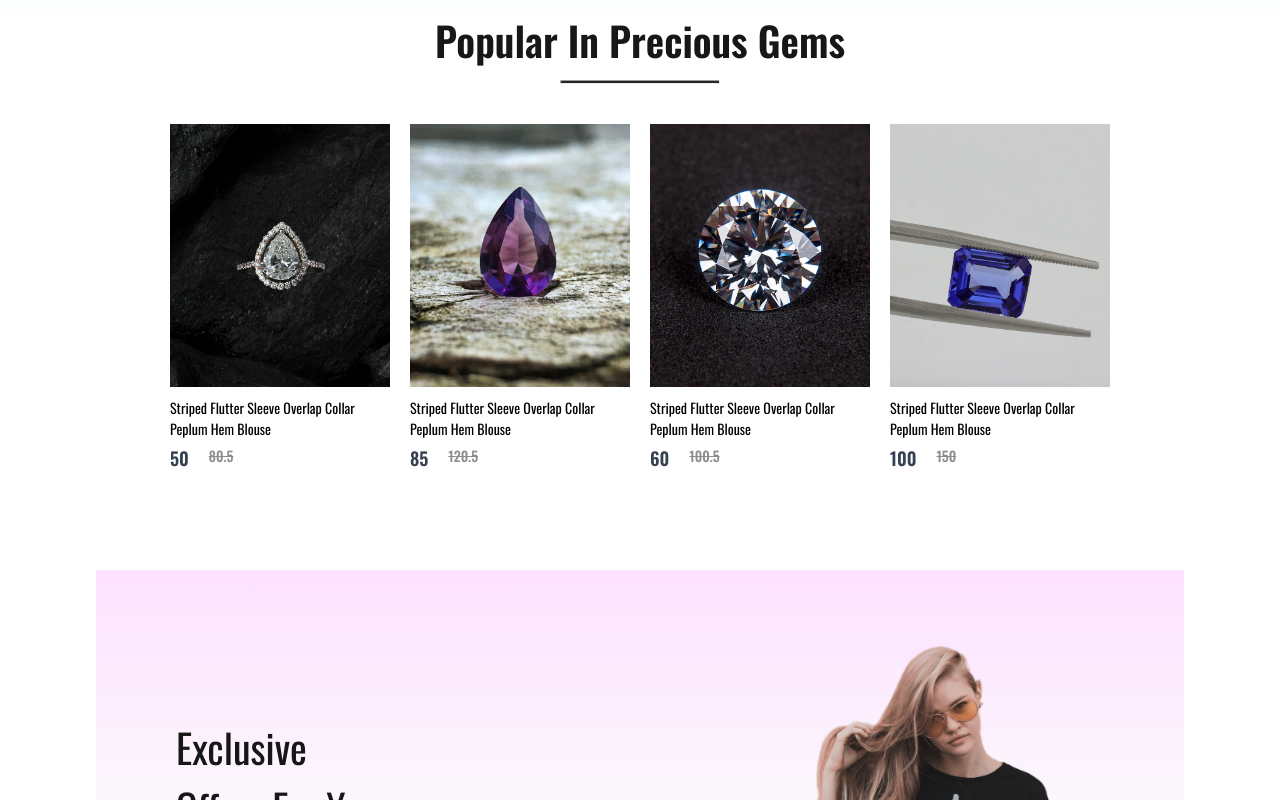
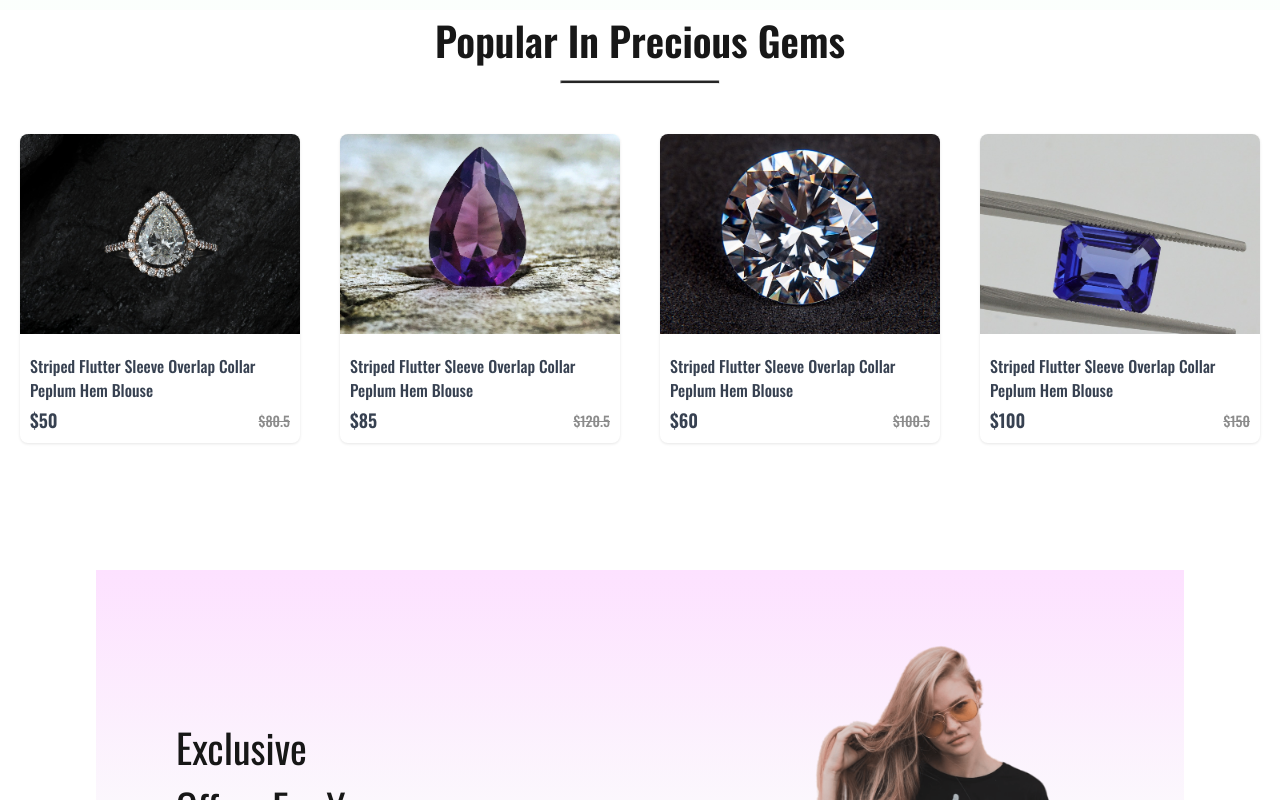
Before and after one commit to Samhan-6/gemsite, a React (Vite) app in the folder gemsite/: page / in a window 1280 px wide. Shown: the part 920-1720 px from the top of the page. Built offline with nearby package versions, Linux system fonts and the light colour scheme.

Commit message:
update item card
make our product-card more asthetic

```diff
--- a/gemsite/src/components/item/Item.css
+++ b/gemsite/src/components/item/Item.css
@@ -1,17 +1,47 @@
-.item {
-  width: 280px;
+.item-container {
+  display: flex;
+  flex-wrap: wrap;
+  justify-content: space-between;
+  width: 100%;
 }
 
-.item img {
+.item-card {
   width: 280px;
+  border-radius: 8px;
+  box-shadow: 0 1px 3px rgba(0, 0, 0, 0.1);
+  margin: 10px;
+  overflow: hidden;
+  transition: transform 0.3s ease-in-out;
 }
 
-.item p {
-  margin: 6px 0px;
+.item-card img {
+  width: 100%;
+  height: 200px;
+  object-fit: cover;
+}
+
+.item-card:hover {
+  transform: scale(1.02);
+  box-shadow: 0 5px 10px rgba(0, 0, 0, 0.15);
+  transition:
+    transform 0.3s ease-in-out,
+    box-shadow 0.3s ease-in-out;
+}
+
+.item-card-details {
+  padding: 10px;
+}
+
+.item-card-details p {
+  margin: 5px 0px;
+  color: #374151;
+  font-weight: 500;
 }
 
 .item-prices {
   display: flex;
+  justify-content: space-between;
+  align-items: center;
   gap: 20px;
 }
 
@@ -23,7 +53,7 @@
 
 .item-price-old {
   color: #8c8c8c;
-  font-size: 18px;
+  font-size: 16px;
   font-weight: 500;
   text-decoration: line-through;
 }
--- a/gemsite/src/components/item/Item.jsx
+++ b/gemsite/src/components/item/Item.jsx
@@ -3,16 +3,20 @@ import { Link } from 'react-router-dom'
 
 const Item = (props) => {
   return (
-    <div className='item'>
-      <Link to={`/product/${props.id}`}>
-        <img onClick={window.scrollTo(0, 0)} src={props.image} alt='' />
-      </Link>
-      <p>{props.name}</p>
+    <div className='item-container'>
+      <div className='item-card'>
+        <Link to={`/product/${props.id}`}>
+          <img onClick={window.scrollTo(0, 0)} src={props.image} alt='' />
+        </Link>
 
-      <div className='item-prices'>
-        <div className='item-price-new'>{props.new_price}</div>
+        <div className='item-card-details'>
+          <p>{props.name}</p>
 
-        <div className='item-price-old'>{props.old_price}</div>
+          <div className='item-prices'>
+            <div className='item-price-new'>${props.new_price}</div>
+            <div className='item-price-old'>${props.old_price}</div>
+          </div>
+        </div>
       </div>
     </div>
   )
```
